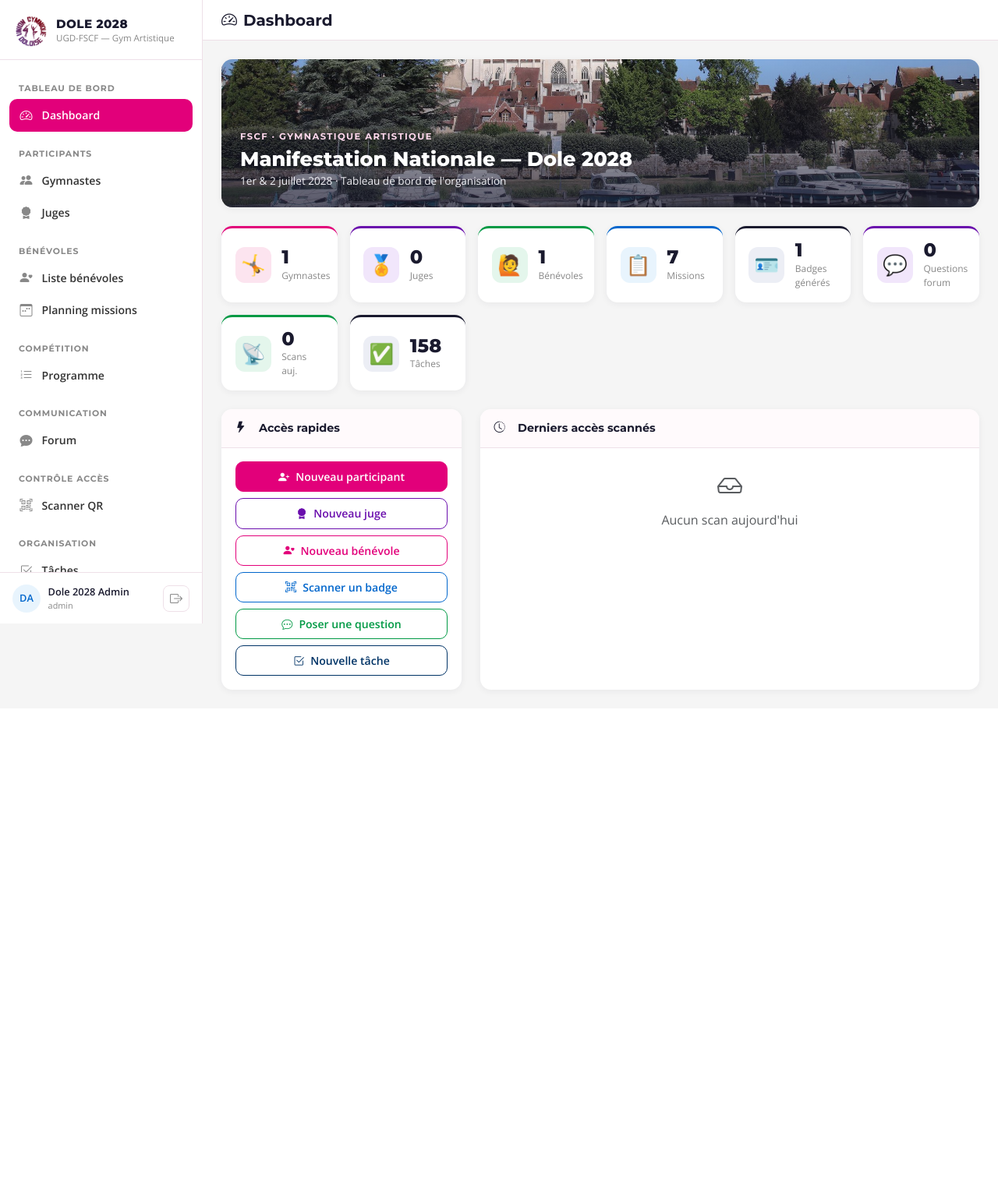
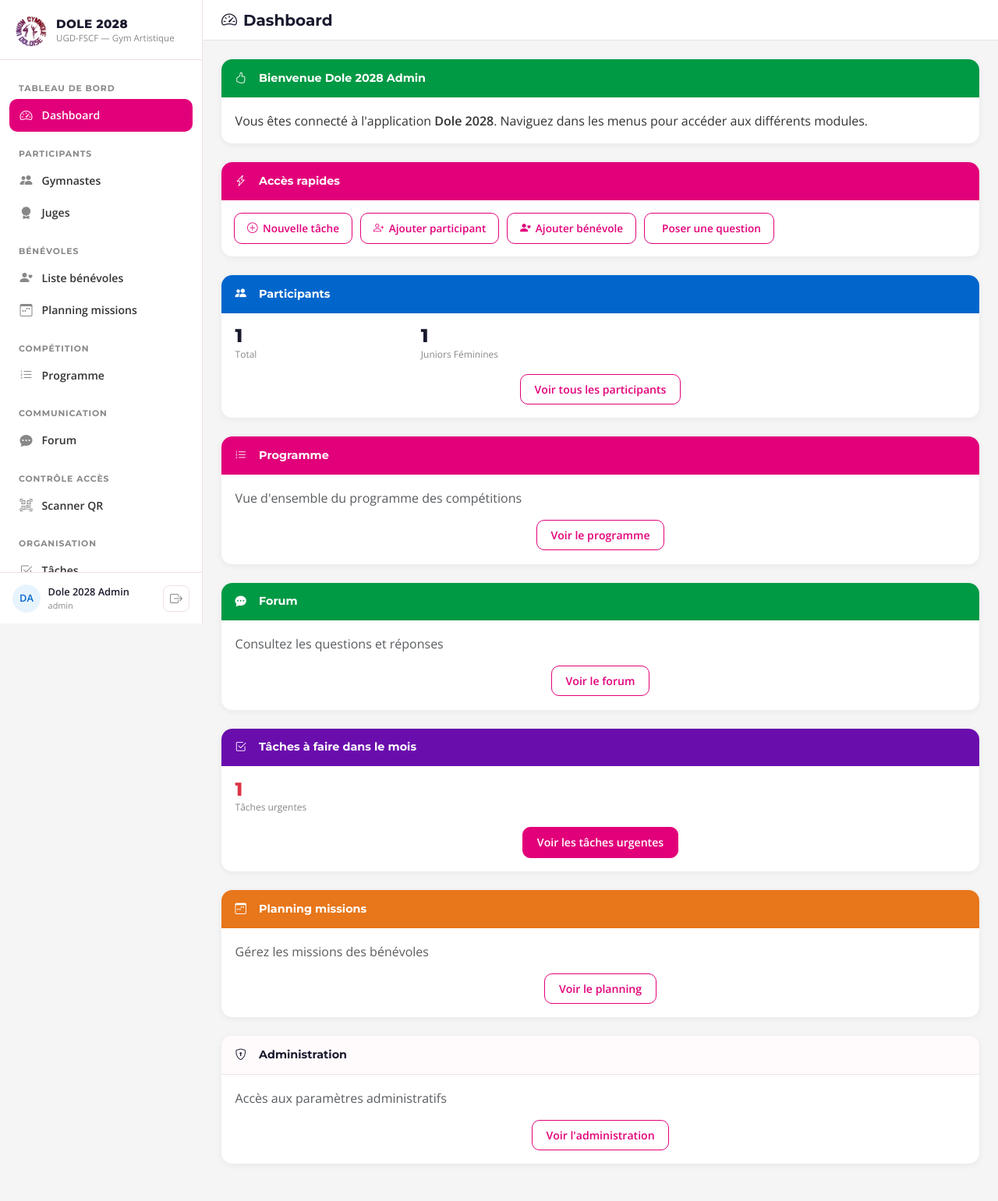
Before and after one commit to ugddole/Federaux-2028, a Flask app: page / in a window 1280 px wide. Shown: the whole page at 78% size. Before the commit the page ends 891 px from the top, so only its background shows below. Run offline with Flask 3, Linux system fonts and the light colour scheme; a user stored in the database is signed in; data comes from the database, SQL or seed files in the repository; data that the repository does not hold is empty.

Commit message:
Add files via upload

```diff
--- a/templates/dashboard.html
+++ b/templates/dashboard.html
@@ -1,141 +1,147 @@
 {% extends 'base.html' %}
 {% block title %}Dashboard{% endblock %}
 {% block page_title %}<i class="bi bi-speedometer2 me-2"></i>Dashboard{% endblock %}
+{% block content %}
 
-{% block content %}
-<!-- Bandeau photo de Dole -->
-<div class="dashboard-hero" style="background-image:url('{{ url_for('static', filename='img/port-dole.jpg') }}');">
-  <div class="dashboard-hero-content">
-    <div class="dashboard-hero-eyebrow">FSCF · Gymnastique artistique</div>
-    <h1 class="dashboard-hero-title">Manifestation Nationale — Dole 2028</h1>
-    <div class="dashboard-hero-sub">1er &amp; 2 juillet 2028 · Tableau de bord de l'organisation</div>
-  </div>
-</div>
-
-<!-- Stats -->
-<div class="row g-3 mb-4">
-  <div class="col-md-4 col-lg-2">
-    <div class="stat-card">
-      <div class="stat-icon">🤸</div>
-      <div><div class="stat-number">{{ stats.total_participants }}</div><div class="stat-label">Gymnastes</div></div>
+<div class="dashboard-container">
+  <!-- Accueil -->
+  <div class="fscf-card mb-4">
+    <div class="fscf-card-header green">
+      <i class="bi bi-hand-thumbs-up me-2"></i>Bienvenue {{ current_user.full_name }}
+    </div>
+    <div class="fscf-card-body">
+      <p class="mb-0">Vous êtes connecté à l'application <strong>Dole 2028</strong>. Naviguez dans les menus pour accéder aux différents modules.</p>
     </div>
   </div>
-  <div class="col-md-4 col-lg-2">
-    <div class="stat-card purple">
-      <div class="stat-icon">🏅</div>
-      <div><div class="stat-number">{{ stats.juges }}</div><div class="stat-label">Juges</div></div>
+
+  <!-- Accès rapides -->
+  <div class="fscf-card mb-4">
+    <div class="fscf-card-header pink">
+      <i class="bi bi-lightning-charge me-2"></i>Accès rapides
     </div>
-  </div>
-  <div class="col-md-4 col-lg-2">
-    <div class="stat-card green">
-      <div class="stat-icon">🙋</div>
-      <div><div class="stat-number">{{ stats.benevoles }}</div><div class="stat-label">Bénévoles</div></div>
-    </div>
-  </div>
-  <div class="col-md-4 col-lg-2">
-    <div class="stat-card blue">
-      <div class="stat-icon">📋</div>
-      <div><div class="stat-number">{{ stats.missions }}</div><div class="stat-label">Missions</div></div>
-    </div>
-  </div>
-  <div class="col-md-4 col-lg-2">
-    <div class="stat-card navy">
-      <div class="stat-icon">🪪</div>
-      <div><div class="stat-number">{{ stats.badges }}</div><div class="stat-label">Badges générés</div></div>
-    </div>
-  </div>
-  <div class="col-md-4 col-lg-2">
-    <div class="stat-card purple">
-      <div class="stat-icon">💬</div>
-      <div><div class="stat-number">{{ stats.questions }}</div><div class="stat-label">Questions forum</div></div>
-    </div>
-  </div>
-  <div class="col-md-4 col-lg-2">
-    <div class="stat-card green">
-      <div class="stat-icon">📡</div>
-      <div><div class="stat-number">{{ stats.scans }}</div><div class="stat-label">Scans auj.</div></div>
-    </div>
-  </div>
-  <div class="col-md-4 col-lg-2">
-    <div class="stat-card navy">
-      <div class="stat-icon">✅</div>
-      <div><div class="stat-number">{{ stats.taches }}</div><div class="stat-label">Tâches</div></div>
-    </div>
-  </div>
-</div>
-
-<div class="row g-4">
-  <!-- Accès rapides -->
-  <div class="col-lg-4">
-    <div class="fscf-card">
-      <div class="fscf-card-header"><i class="bi bi-lightning-fill me-2"></i>Accès rapides</div>
-      <div class="fscf-card-body d-grid gap-2">
-        {% if current_user.has_droit('competition') %}
-        <a href="{{ url_for('participant_new') }}" class="btn-fscf text-center text-decoration-none py-2">
-          <i class="bi bi-person-plus-fill me-2"></i>Nouveau participant
-        </a>
+    <div class="fscf-card-body p-3">
+      <div class="quick-actions">
+        {% if current_user.has_droit('organisation') %}
+        <a href="{{ url_for('tache_new') }}" class="quick-btn"><i class="bi bi-plus-circle"></i> Nouvelle tâche</a>
         {% endif %}
-        {% if current_user.has_droit('juges') %}
-        <a href="{{ url_for('juge_new') }}" class="btn-fscf-outline text-center text-decoration-none py-2" style="display:block;border-color:#6a0dad;color:#6a0dad;">
-          <i class="bi bi-award-fill me-2"></i>Nouveau juge
-        </a>
+        {% if current_user.has_droit('participants') %}
+        <a href="{{ url_for('participant_new') }}" class="quick-btn"><i class="bi bi-person-plus"></i> Ajouter participant</a>
         {% endif %}
         {% if current_user.has_droit('organisation') %}
-        <a href="{{ url_for('benevole_new') }}" class="btn-fscf-outline text-center text-decoration-none py-2" style="display:block;">
-          <i class="bi bi-person-heart me-2"></i>Nouveau bénévole
-        </a>
+        <a href="{{ url_for('benevole_new') }}" class="quick-btn"><i class="bi bi-person-heart"></i> Ajouter bénévole</a>
         {% endif %}
-        {% if current_user.has_droit('competition') or current_user.has_droit('organisation') or current_user.has_droit('juges') %}
-        <a href="{{ url_for('scanner') }}" class="btn-fscf-outline text-center text-decoration-none py-2" style="display:block;border-color:#0066CC;color:#0066CC;">
-          <i class="bi bi-qr-code-scan me-2"></i>Scanner un badge
-        </a>
-        {% endif %}
-        {% if current_user.has_droit('participants') or current_user.has_droit('competition') or current_user.has_droit('communication') or current_user.has_droit('organisation') %}
-        <a href="{{ url_for('forum_ask') }}" class="btn-fscf-outline text-center text-decoration-none py-2" style="display:block;border-color:#009944;color:#009944;">
-          <i class="bi bi-chat-dots me-2"></i>Poser une question
-        </a>
-        {% endif %}
-        {% if current_user.has_droit('communication') or current_user.has_droit('organisation') %}
-        <a href="{{ url_for('tache_new') }}" class="btn-fscf-outline text-center text-decoration-none py-2" style="display:block;border-color:#003366;color:#003366;">
-          <i class="bi bi-check2-square me-2"></i>Nouvelle tâche
-        </a>
+        {% if current_user.role == 'juge' or current_user.has_droit('communication') %}
+        <a href="{{ url_for('forum_ask') }}" class="quick-btn"><i class="bi bi-chat-left-plus"></i> Poser une question</a>
         {% endif %}
       </div>
     </div>
   </div>
 
-  <!-- Derniers scans -->
-  <div class="col-lg-8">
-    <div class="fscf-card">
-      <div class="fscf-card-header"><i class="bi bi-clock-history me-2"></i>Derniers accès scannés</div>
-      <div class="fscf-card-body p-0">
-        {% if logs %}
-        <table class="fscf-table">
-          <thead><tr>
-            <th>Heure</th><th>Participant</th><th>Catégorie</th><th>Dossard</th><th>Site</th><th>Statut</th>
-          </tr></thead>
-          <tbody>
-          {% for l in logs %}
-          <tr>
-            <td style="font-size:11px;color:#888;">{{ l.timestamp[11:16] }}</td>
-            <td><strong>{{ l.prenom }} {{ l.nom }}</strong></td>
-            <td><span style="font-size:11px;">{{ l.categorie }}</span></td>
-            <td><code>{{ l.numero_dossard }}</code></td>
-            <td style="font-size:11px;">{{ l.site }}</td>
-            <td>
-              {% if l.statut == 'ok' %}<span class="badge bg-success">OK</span>
-              {% elif l.statut == 'deja_scanne' %}<span class="badge bg-warning text-dark">Déjà scanné</span>
-              {% else %}<span class="badge bg-danger">Invalide</span>{% endif %}
-            </td>
-          </tr>
-          {% endfor %}
-          </tbody>
-        </table>
-        {% else %}
-        <div class="p-4 text-center text-muted"><i class="bi bi-inbox fs-2 d-block mb-2"></i>Aucun scan aujourd'hui</div>
-        {% endif %}
+  <!-- Statistiques Participants -->
+  {% if current_user.has_droit('participants') %}
+  <div class="fscf-card mb-4">
+    <div class="fscf-card-header blue">
+      <i class="bi bi-people-fill me-2"></i>Participants
+    </div>
+    <div class="fscf-card-body">
+      <div class="row g-3">
+        <div class="col-md-6 col-lg-3">
+          <div class="stat-box">
+            <div class="stat-number">{{ stats.total_participants }}</div>
+            <div class="stat-label">Total</div>
+          </div>
+        </div>
+        {% for cat, count in stats.by_category.items() %}
+        <div class="col-md-6 col-lg-3">
+          <div class="stat-box">
+            <div class="stat-number">{{ count }}</div>
+            <div class="stat-label">{{ cat }}</div>
+          </div>
+        </div>
+        {% endfor %}
+      </div>
+      <div class="mt-3 text-center">
+        <a href="{{ url_for('participants_list') }}" class="btn-fscf-outline">Voir tous les participants</a>
       </div>
     </div>
   </div>
+  {% endif %}
+
+  <!-- Statistiques Compétition -->
+  {% if current_user.role == 'juge' or current_user.has_droit('competition') %}
+  <div class="fscf-card mb-4">
+    <div class="fscf-card-header pink">
+      <i class="bi bi-list-ol me-2"></i>Programme
+    </div>
+    <div class="fscf-card-body">
+      <p class="text-muted mb-3">Vue d'ensemble du programme des compétitions</p>
+      <div class="mt-3 text-center">
+        <a href="{{ url_for('programme') }}" class="btn-fscf-outline">Voir le programme</a>
+      </div>
+    </div>
+  </div>
+  {% endif %}
+
+  <!-- Forum / Communication -->
+  {% if current_user.role == 'juge' or current_user.has_droit('communication') %}
+  <div class="fscf-card mb-4">
+    <div class="fscf-card-header green">
+      <i class="bi bi-chat-dots-fill me-2"></i>Forum
+    </div>
+    <div class="fscf-card-body">
+      <p class="text-muted mb-3">Consultez les questions et réponses</p>
+      <div class="mt-3 text-center">
+        <a href="{{ url_for('forum') }}" class="btn-fscf-outline">Voir le forum</a>
+      </div>
+    </div>
+  </div>
+  {% endif %}
+
+  <!-- Organisation / Tâches -->
+  {% if current_user.has_droit('organisation') %}
+  <div class="fscf-card mb-4">
+    <div class="fscf-card-header purple">
+      <i class="bi bi-check2-square me-2"></i>Tâches à faire dans le mois
+    </div>
+    <div class="fscf-card-body">
+      <div class="stat-box">
+        <div class="stat-number" style="color:#dc3545;">{{ stats.taches_urgentes }}</div>
+        <div class="stat-label">Tâches urgentes</div>
+      </div>
+      <div class="mt-3 text-center">
+        <a href="{{ url_for('taches_urgentes') }}" class="btn-fscf">Voir les tâches urgentes</a>
+      </div>
+    </div>
+  </div>
+
+  <div class="fscf-card mb-4">
+    <div class="fscf-card-header orange">
+      <i class="bi bi-calendar3-week me-2"></i>Planning missions
+    </div>
+    <div class="fscf-card-body">
+      <p class="text-muted mb-3">Gérez les missions des bénévoles</p>
+      <div class="mt-3 text-center">
+        <a href="{{ url_for('planning') }}" class="btn-fscf-outline">Voir le planning</a>
+      </div>
+    </div>
+  </div>
+  {% endif %}
+
+  <!-- Administration -->
+  {% if current_user.is_admin %}
+  <div class="fscf-card mb-4">
+    <div class="fscf-card-header danger">
+      <i class="bi bi-shield-lock me-2"></i>Administration
+    </div>
+    <div class="fscf-card-body">
+      <p class="text-muted mb-3">Accès aux paramètres administratifs</p>
+      <div class="mt-3 text-center">
+        <a href="{{ url_for('admin') }}" class="btn-fscf-outline">Voir l'administration</a>
+      </div>
+    </div>
+  </div>
+  {% endif %}
+
 </div>
+
 {% endblock %}
```
